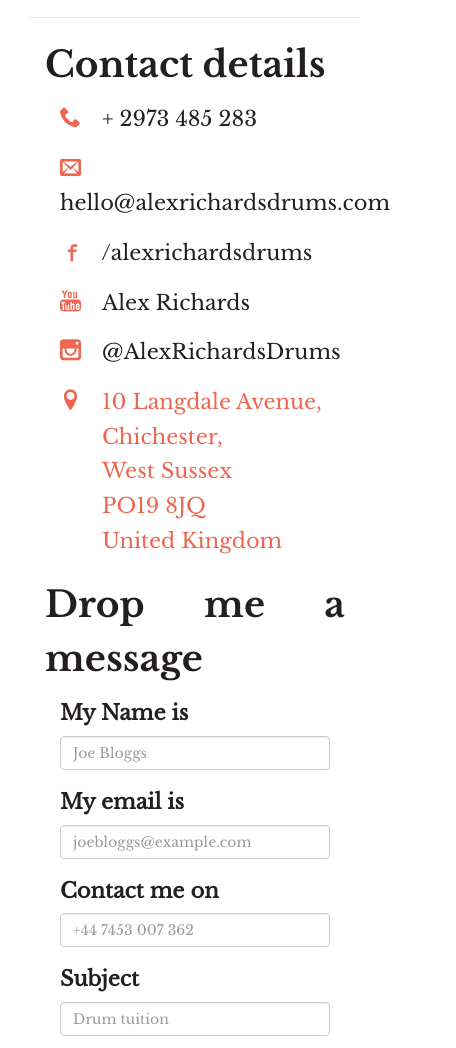
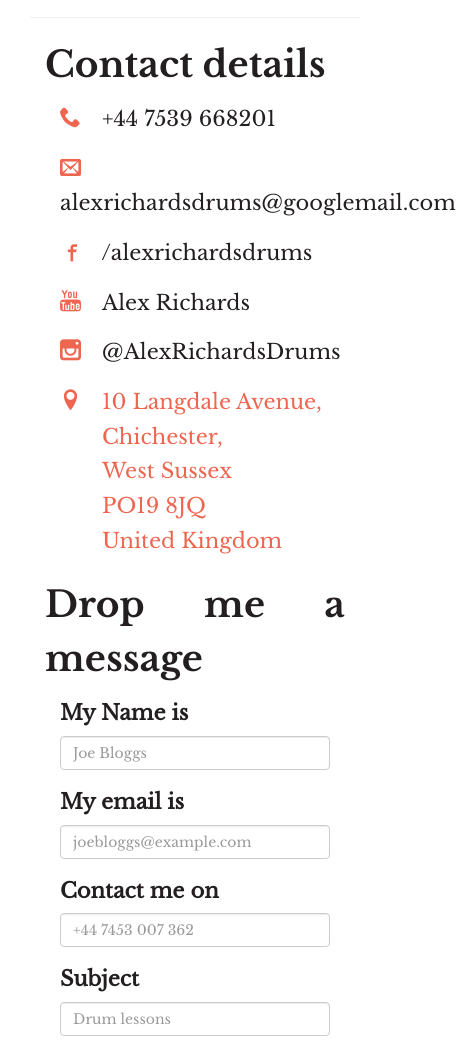
Before and after one commit to AlexRichardsDrums/alexrichardsdrums, a plain HTML site: page index.html in a window 390 px wide. Shown: the part 3156-4204 px from the top of the page, 456 px wide, since content can reach past the window. Drawn offline with nearby package versions, Linux system fonts and the light colour scheme; a script that the page names is missing; files whose address does not match are found by name.

Commit message:
Content changes
Updating Alex’s mobile number and email and updating the form spring
email address to the correct email account

```diff
--- a/index.html
+++ b/index.html
@@ -74,11 +74,11 @@
                             <ul>
                                 <li>
                                     <span class="icon icon-phone"></span>
-                                    <a href="tel:02973 485 283">&plus; 2973 485 283</a>
+                                    <a href="tel:+447539668102">&plus;44 7539 668201</a>
                                 </li>
                                 <li>
                                     <span class="icon icon-envelop"></span>
-                                    <a href="mailto:hello@alexrichardsdrums.com" target="_blank">hello@alexrichardsdrums.com</a>
+                                    <a href="mailto:alexrichardsdrums@googlemail.com" target="_blank">alexrichardsdrums@googlemail.com</a>
                                 </li>
                                 <li>
                                     <span class="icon icon-facebook"></span>
@@ -109,7 +109,7 @@
                     </div>
                     <div class="col-md-6">
                         <h1>Drop me a message</h1>
-                        <form action="//formspree.io/your@email.com" method="POST">
+                        <form action="//formspree.io/alexrichardsdrums@googlemail.com" method="POST">
                             <div class="col-md-6">
                                 <div class="form-group">
                                     <label for="inputName">My Name is</label>
@@ -131,7 +131,7 @@
                             <div class="col-md-12">
                                 <div class="form-group">
                                     <label for="inputSubject">Subject</label>
-                                    <input type="text" class="form-control" name="_subject" placeholder="Drum tuition">
+                                    <input type="text" class="form-control" name="_subject" placeholder="Drum lessons">
                                 </div>
                             </div>
                             <div class="col-md-12">
```
